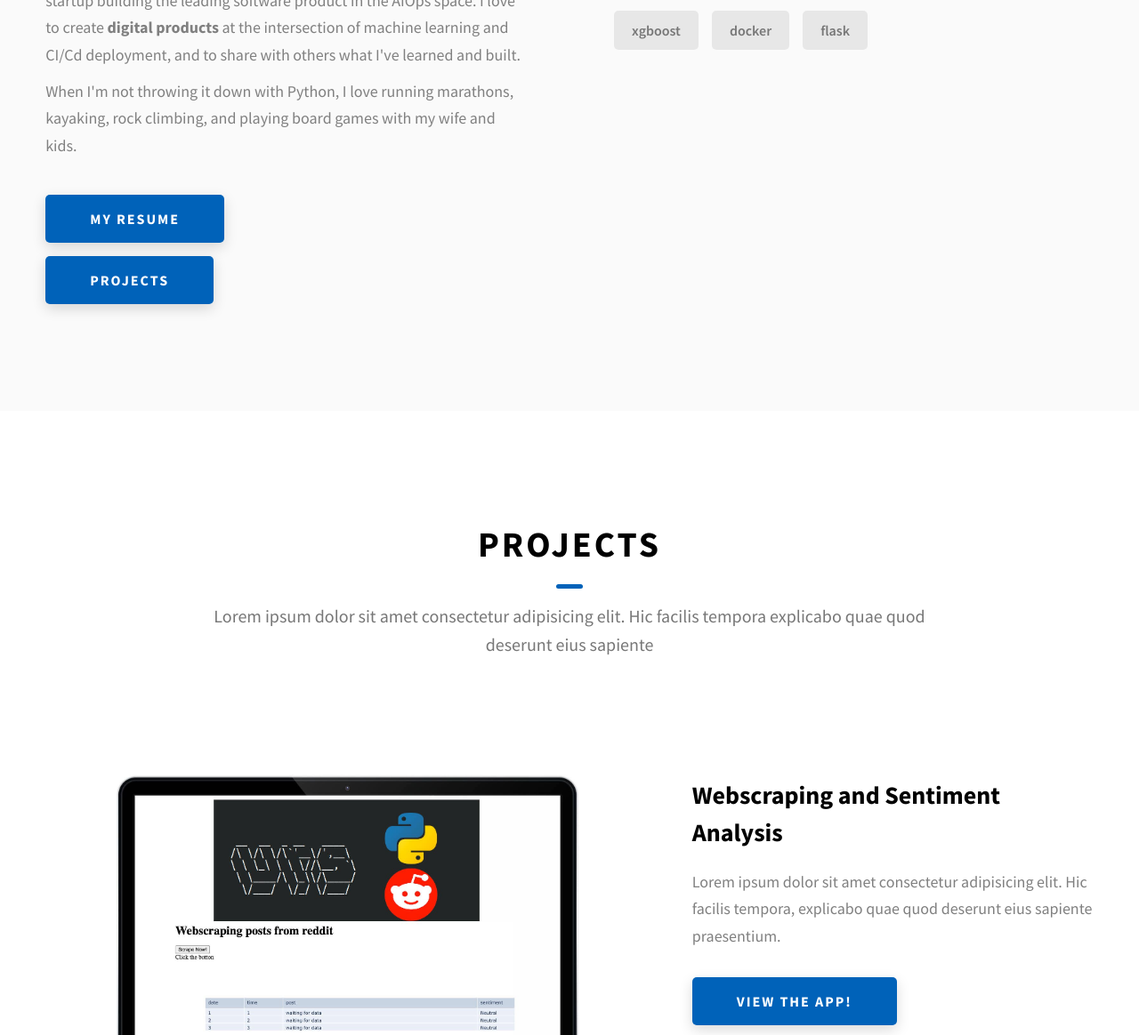
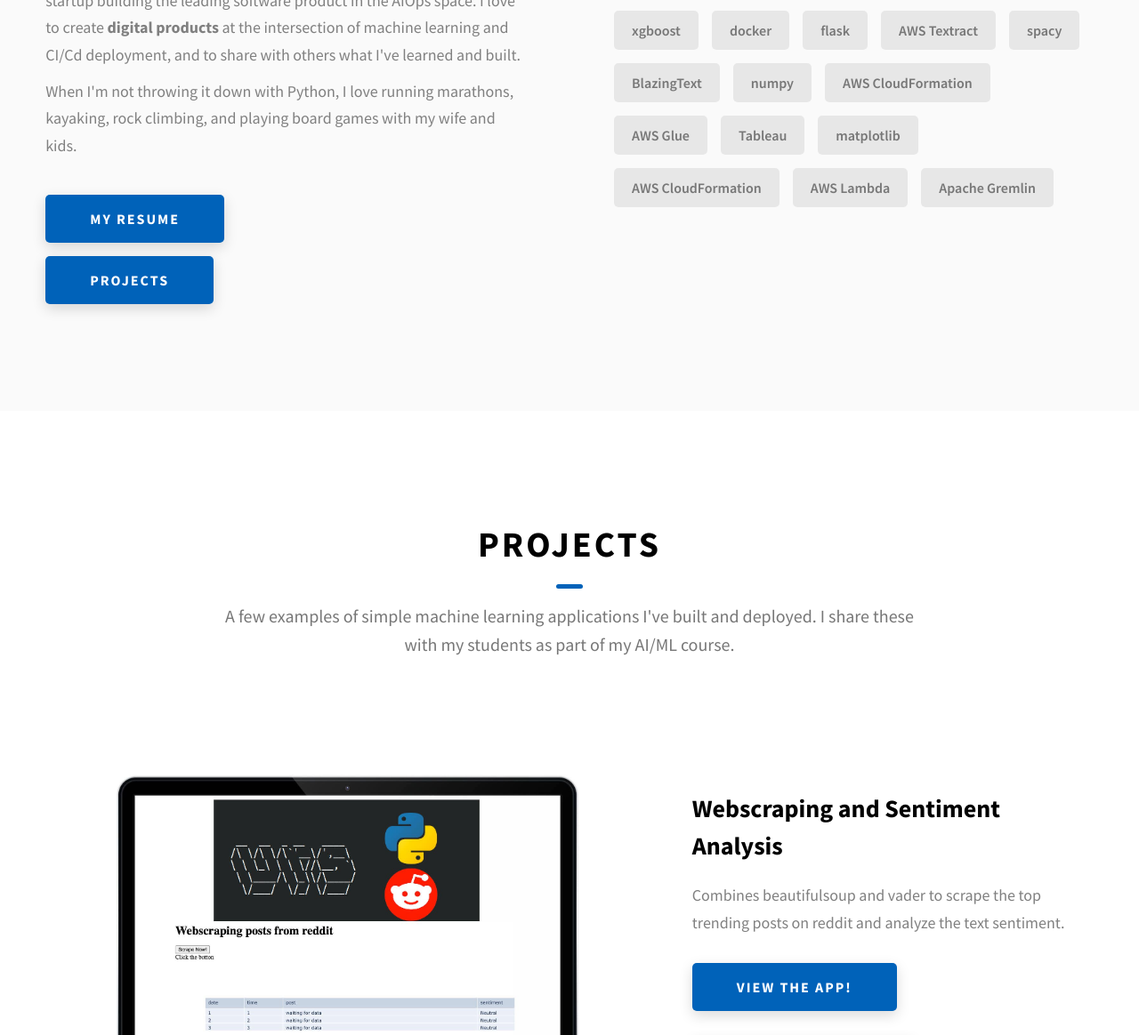
Before and after one commit to austinlasseter/austinlasseter.github.io, a website: page index.html in a window 1280 px wide. Shown: the part 1347-2511 px from the top of the page at 89% size. Drawn offline with Linux system fonts and the light colour scheme.

Commit message:
replace lorem

```diff
--- a/index.html
+++ b/index.html
@@ -223,6 +223,17 @@
               <div class="skills__skill">xgboost</div>
               <div class="skills__skill">docker</div>
               <div class="skills__skill">flask</div>
+              <div class="skills__skill">AWS Textract</div>
+              <div class="skills__skill">spacy</div>
+              <div class="skills__skill">BlazingText</div>
+              <div class="skills__skill">numpy</div>
+              <div class="skills__skill">AWS CloudFormation</div>
+              <div class="skills__skill">AWS Glue</div>
+              <div class="skills__skill">Tableau</div>
+              <div class="skills__skill">matplotlib</div>
+              <div class="skills__skill">AWS CloudFormation</div>
+              <div class="skills__skill">AWS Lambda</div>
+              <div class="skills__skill">Apache Gremlin</div>
             </div>
           </div>
         </div>
@@ -233,8 +244,8 @@
         <h2 class="heading heading-sec heading-sec__mb-bg">
           <span class="heading-sec__main">Projects</span>
           <span class="heading-sec__sub">
-            Lorem ipsum dolor sit amet consectetur adipisicing elit. Hic facilis
-            tempora explicabo quae quod deserunt eius sapiente
+            A few examples of simple machine learning applications I've built and deployed.
+            I share these with my students as part of my AI/ML course.
           </span>
         </h2>
 
@@ -251,9 +262,8 @@
             <div class="projects__row-content">
               <h3 class="projects__row-content-title">Webscraping and Sentiment Analysis</h3>
               <p class="projects__row-content-desc">
-                Lorem ipsum dolor sit amet consectetur adipisicing elit. Hic
-                facilis tempora, explicabo quae quod deserunt eius sapiente
-                praesentium.
+                Combines beautifulsoup and vader to scrape the top trending posts on reddit and
+                analyze the text sentiment.
               </p>
               <a
                 href="https://reddit-scraper-sentiments.herokuapp.com"
@@ -283,9 +293,8 @@
             <div class="projects__row-content">
               <h3 class="projects__row-content-title">XGBoost Digit Classifier</h3>
               <p class="projects__row-content-desc">
-                Lorem ipsum dolor sit amet consectetur adipisicing elit. Hic
-                facilis tempora, explicabo quae quod deserunt eius sapiente
-                praesentium.
+                Uses plotly dash, scikit-learn and xgboost to receive handwritten images
+                and predict probability for digit recognition.
               </p>
               <a
                 href="https://xgb-digit-classifier.herokuapp.com/"
@@ -315,9 +324,9 @@
             <div class="projects__row-content">
               <h3 class="projects__row-content-title">CNN Dogs vs Cats Classifier</h3>
               <p class="projects__row-content-desc">
-                Lorem ipsum dolor sit amet consectetur adipisicing elit. Hic
-                facilis tempora, explicabo quae quod deserunt eius sapiente
-                praesentium.
+                A convolutional neural net with tensorflow that receives any image
+                and predicts probability for image classification using the kaggle
+                'cats vs dogs' training dataset.
               </p>
               <a
                 href="http://eb-cat-dog-classifier-dev.us-east-1.elasticbeanstalk.com/"
@@ -349,9 +358,9 @@
             <div class="projects__row-content">
               <h3 class="projects__row-content-title">Deploy an NLP model with SageMaker and Lambda</h3>
               <p class="projects__row-content-desc">
-                Lorem ipsum dolor sit amet consectetur adipisicing elit. Hic
-                facilis tempora, explicabo quae quod deserunt eius sapiente
-                praesentium.
+                A blog post showing how to deploy a Sagemaker endpoint for a trained NLP model
+                and then connect it to an API Gateway endpoint with a Lambda function
+                to predict classification of user inputs.
               </p>
               <a
                 href="https://austinlasseter.medium.com/deploy-an-nlp-classification-model-with-amazon-sagemaker-and-lambda-cd5ea6339781/"
```
